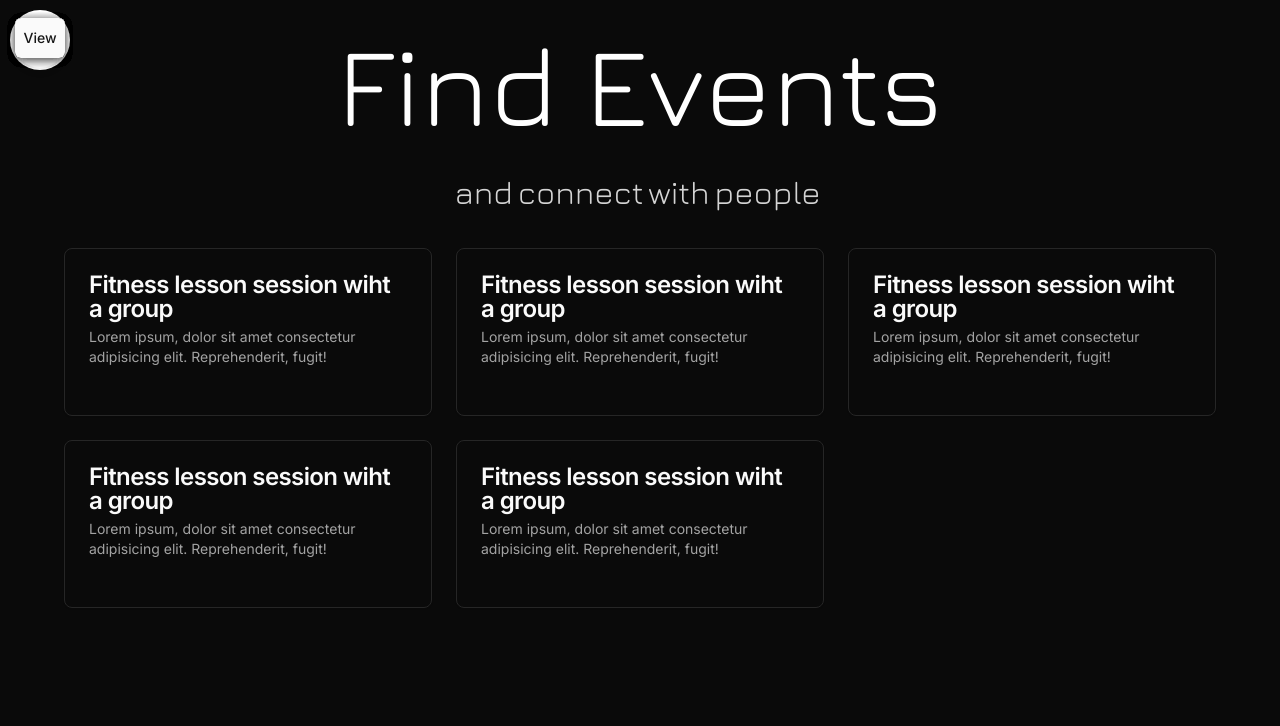
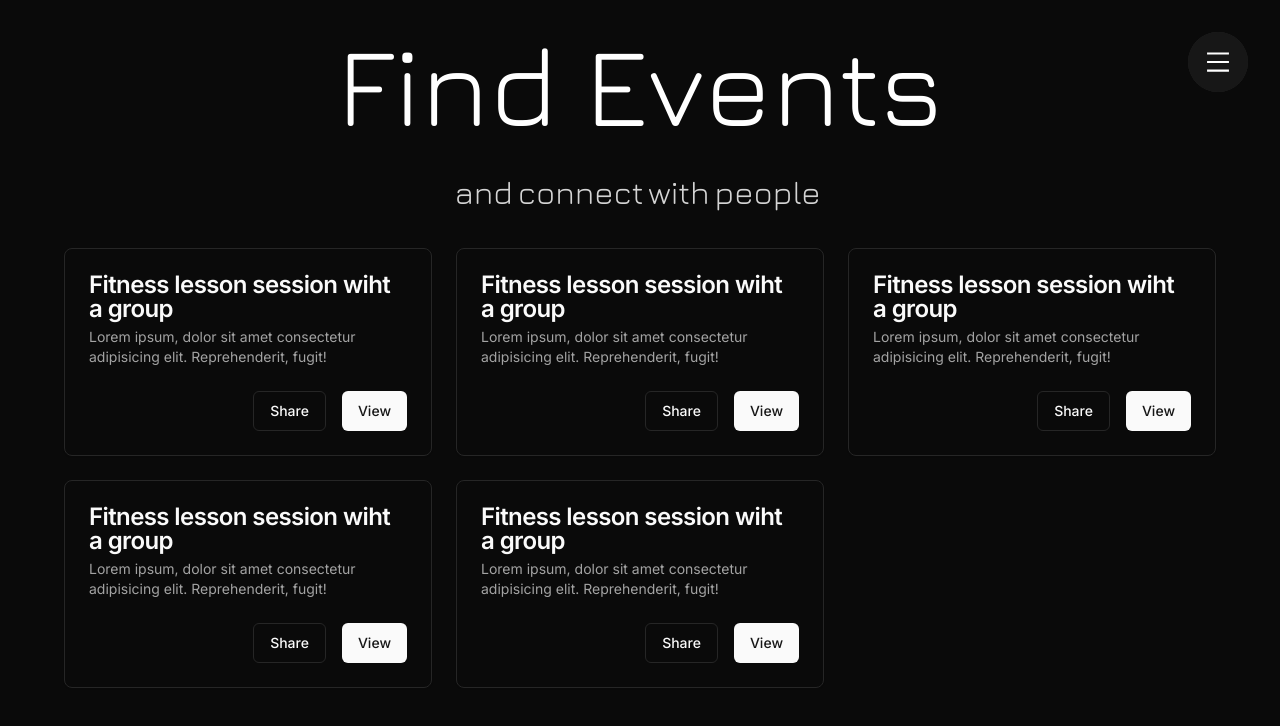
Before and after one commit to jane-does-coding/Events, a Next.js app: page / in a window 1280 px wide. Shown: the top 726 px of the page. Built offline with nearby package versions, Linux system fonts and the light colour scheme; no server answers; a web font is replaced by a local one.

Commit message:
removed menu

```diff
--- a/app/components/Menu/Menu.tsx
+++ /dev/null
@@ -1,50 +0,0 @@
-"use client";
-import React, { useRef } from "react";
-import { motion, useCycle } from "framer-motion";
-import { useDimensions } from "./use-dimensions"; // Ensure this is imported correctly
-import { MenuToggle } from "./MenuToggle"; // Ensure this is imported correctly
-import "./menu.css"; // Make sure this path is correct
-import { Navigation } from "./Nevigation";
-
-// Sidebar animation variants
-const sidebar = {
-	open: (height = 1000) => ({
-		clipPath: `circle(${height * 2 + 200}px at 40px 40px)`,
-		transition: {
-			type: "spring",
-			stiffness: 20,
-			restDelta: 2,
-		},
-	}),
-	closed: {
-		clipPath: "circle(30px at 40px 40px)",
-		transition: {
-			delay: 0.5,
-			type: "spring",
-			stiffness: 400,
-			damping: 40,
-		},
-	},
-};
-
-const Menu = () => {
-	const [isOpen, toggleOpen] = useCycle(false, true);
-	const containerRef = useRef(null);
-	const { height } = useDimensions(containerRef);
-
-	return (
-		<motion.nav
-			initial={false}
-			animate={isOpen ? "open" : "closed"}
-			custom={height}
-			ref={containerRef}
-			className="menu-container"
-		>
-			<motion.div className="background" variants={sidebar} />
-			<Navigation />
-			<MenuToggle isOpen={isOpen} toggle={() => toggleOpen()} />
-		</motion.nav>
-	);
-};
-
-export default Menu;
--- a/app/components/Menu/MenuItem.tsx
+++ /dev/null
@@ -1,46 +0,0 @@
-"use client";
-import { motion } from "framer-motion";
-
-const variants = {
-	open: {
-		y: 0,
-		opacity: 1,
-		transition: {
-			y: { stiffness: 1000, velocity: -100 },
-		},
-	},
-	closed: {
-		y: 50,
-		opacity: 0,
-		transition: {
-			y: { stiffness: 1000 },
-		},
-	},
-};
-
-const colors = ["#FF008C", "#D309E1", "#9C1AFF", "#7700FF", "#4400FF"];
-
-const links = [
-	"https://example.com/page1",
-	"https://example.com/page2",
-	"https://example.com/page3",
-	"https://example.com/page4",
-	"https://example.com/page5",
-];
-
-export const MenuItem = ({ i }: any) => {
-	const style = { border: `2px solid ${colors[i]}` };
-	return (
-		<motion.li
-			variants={variants}
-			whileHover={{ scale: 1.1 }}
-			whileTap={{ scale: 0.95 }}
-		>
-			<a href={links[i]} style={{ textDecoration: "none", color: "black" }}>
-				<div className="icon-placeholder" style={style} />
-				<div className="text-placeholder" style={style} />
-				Page {i + 1}
-			</a>
-		</motion.li>
-	);
-};
--- a/app/components/Menu/MenuToggle.tsx
+++ /dev/null
@@ -1,6 +0,0 @@
-"use client";
-import React from "react";
-
-export const MenuToggle = ({ isOpen, toggle }: any) => (
-	<button onClick={toggle}>{isOpen ? "Close" : "Open"}</button>
-);
--- a/app/components/Menu/Nevigation.tsx
+++ /dev/null
@@ -1,22 +0,0 @@
-"use client";
-import { motion } from "framer-motion";
-import { MenuItem } from "./MenuItem";
-
-const variants = {
-	open: {
-		transition: { staggerChildren: 0.07, delayChildren: 0.2 },
-	},
-	closed: {
-		transition: { staggerChildren: 0.05, staggerDirection: -1 },
-	},
-};
-
-export const Navigation = () => (
-	<motion.ul variants={variants} className="pt-[5rem]">
-		{itemIds.map((i) => (
-			<MenuItem i={i} key={i} />
-		))}
-	</motion.ul>
-);
-
-const itemIds = [0, 1, 2, 3, 4];
--- a/app/components/Menu/menu.css
+++ /dev/null
@@ -1,102 +0,0 @@
-/* Navigation Container */
-nav {
-	position: absolute;
-	top: 0;
-	left: 0;
-	bottom: 0;
-	width: 300px;
-	overflow: hidden; /* Hide overflowing content when menu is closed */
-}
-
-/* Background of the Menu */
-.background {
-	position: absolute;
-	top: 0;
-	left: 0;
-	bottom: 0;
-	width: 300px;
-	background: #fff;
-	transition: transform 0.3s ease; /* Smooth transition for opening/closing */
-}
-
-/* Menu Toggle Button */
-button {
-	outline: none;
-	border: none;
-	cursor: pointer;
-	position: absolute;
-	top: 18px;
-	left: 15px;
-	width: 50px;
-	height: 50px;
-	border-radius: 50%;
-	background: #fff; /* Button background color */
-	box-shadow: 0 2px 10px rgba(0, 0, 0, 0.1); /* Button shadow */
-	display: flex;
-	justify-content: center;
-	align-items: center;
-	font-size: 16px;
-	font-weight: bold;
-	color: #333;
-	transition: background 0.3s ease; /* Smooth transition for background change */
-}
-
-button:hover {
-	background: #f0f0f0; /* Hover effect for the button */
-}
-
-/* Unordered List (Menu Items Container) */
-ul {
-	padding: 25px;
-	margin: 0;
-	position: absolute;
-	top: 100px;
-	width: 230px;
-	list-style: none;
-	opacity: 0; /* Start hidden */
-	transition: opacity 0.3s ease; /* Smooth transition for opacity */
-}
-
-/* List Items */
-li {
-	display: flex;
-	align-items: center;
-	margin-bottom: 20px;
-	cursor: pointer;
-}
-
-/* Icon Placeholder */
-.icon-placeholder {
-	width: 40px;
-	height: 40px;
-	border-radius: 50%;
-	background: #ccc;
-	flex-shrink: 0;
-	margin-right: 20px;
-}
-
-/* Text Placeholder */
-.text-placeholder {
-	width: 200px;
-	height: 20px;
-	border-radius: 5px;
-	background: #ddd;
-}
-
-/* Refresh Button */
-.refresh {
-	padding: 10px;
-	position: absolute;
-	background: rgba(0, 0, 0, 0.4);
-	border-radius: 10px;
-	width: 20px;
-	height: 20px;
-	top: 10px;
-	right: 10px;
-	display: flex;
-	justify-content: center;
-	align-items: center;
-	cursor: pointer;
-	color: #fff;
-	font-size: 14px;
-}
--- a/app/components/Menu/use-dimensions.ts
+++ /dev/null
@@ -1,17 +0,0 @@
-"use client";
-import { useEffect, useRef } from "react";
-
-// Naive implementation - in reality would want to attach
-// a window or resize listener. Also use state/layoutEffect instead of ref/effect
-// if this is important to know on initial client render.
-// It would be safer to  return null for unmeasured states.
-export const useDimensions = (ref: any) => {
-	const dimensions = useRef({ width: 0, height: 0 });
-
-	useEffect(() => {
-		dimensions.current.width = ref.current.offsetWidth;
-		dimensions.current.height = ref.current.offsetHeight;
-	}, []);
-
-	return dimensions.current;
-};
--- a/app/layout.tsx
+++ b/app/layout.tsx
@@ -8,7 +8,6 @@ import LoginModal from "./components/Modals/LoginModal";
 import getCurrentUser from "./actions/getCurrentUser";
 import { usePathname } from "next/navigation";
 import EventModal from "./components/Modals/EventModal";
-import Menu from "./components/Menu/Menu";
 
 const inter = Inter({ subsets: ["latin"] });
 
@@ -43,10 +42,7 @@ export default async function RootLayout({
 				<RegisterModal />
 				<LoginModal />
 				<EventModal />
-				{/* 				<Navbar currentUser={currentUser} />
-				 */}{" "}
-				<Menu />
-				{children}
+				<Navbar currentUser={currentUser} /> {children}
 			</body>
 		</html>
 	);
```
